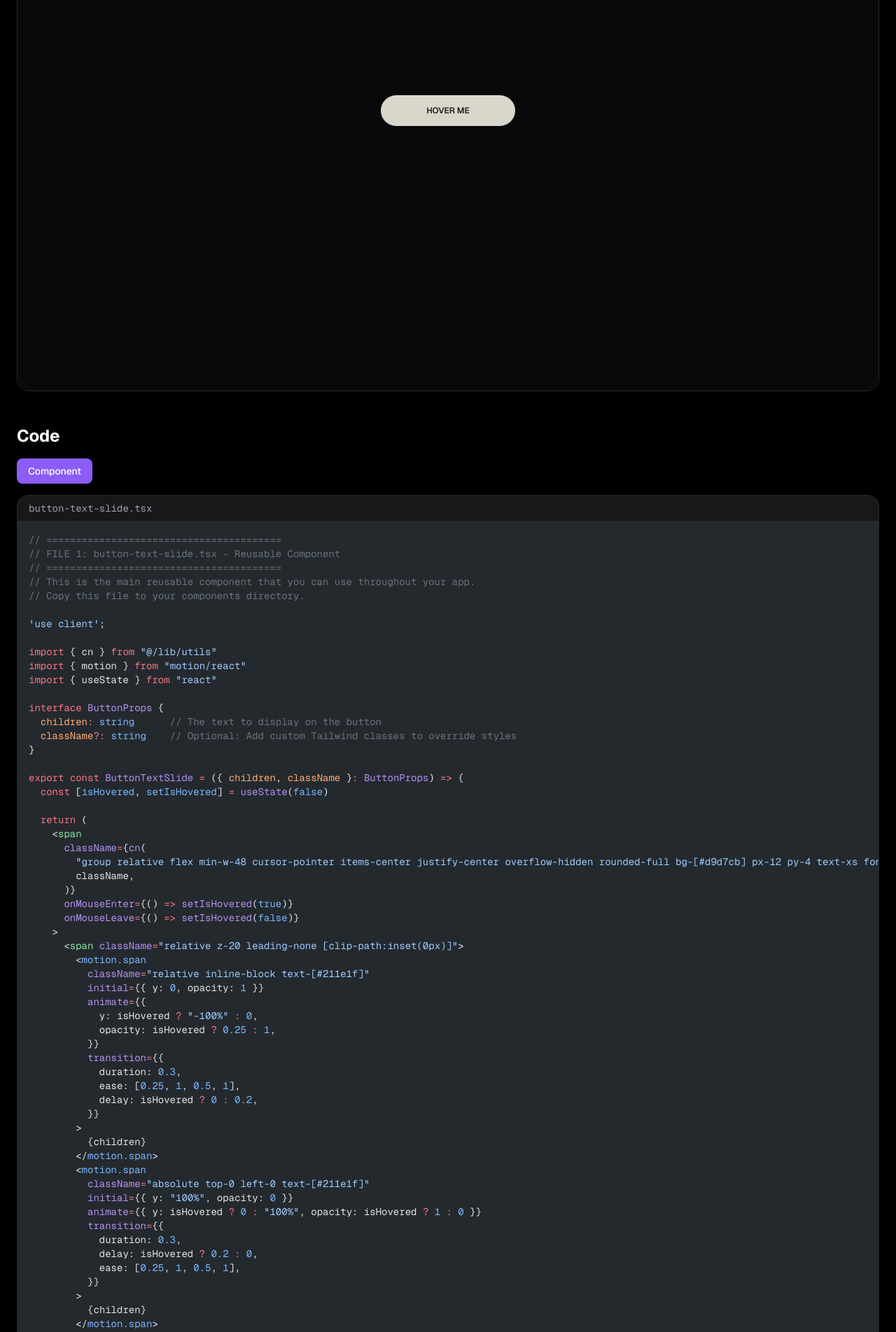
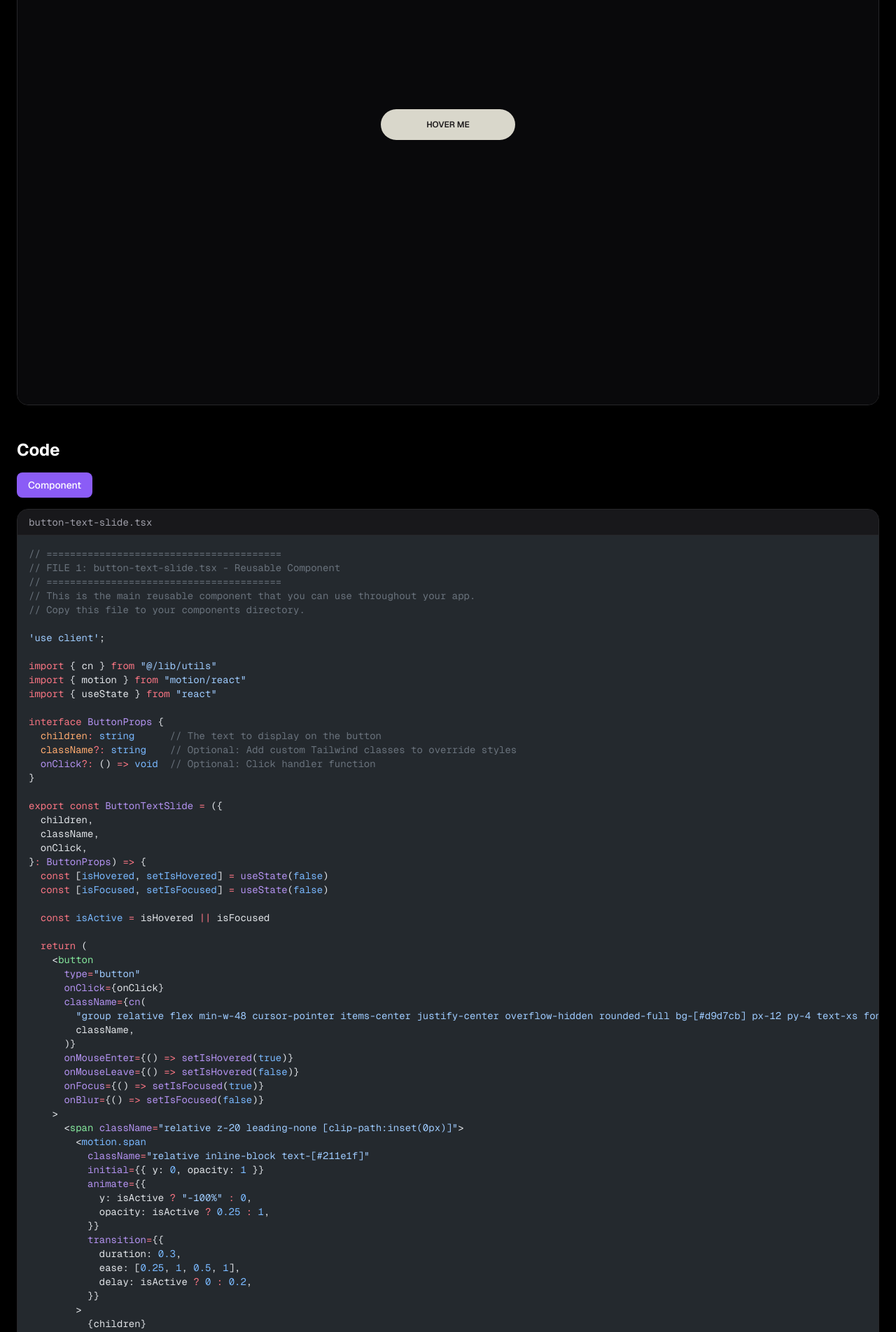
Before and after one commit to fogelmark/design-lib, a Next.js app: page /component/button-text-slide in a window 1280 px wide. Shown: the part 760-2663 px from the top of the page at 70% size. Built offline with nearby package versions, Linux system fonts and the light colour scheme.

Commit message:
button-text-slide accessibility fix

```diff
--- a/components/showcase/buttons/button-text-slide/button-text-slide.tsx
+++ b/components/showcase/buttons/button-text-slide/button-text-slide.tsx
@@ -5,32 +5,44 @@ import { useState } from "react"
 interface ButtonProps {
   children: string
   className?: string
+  onClick?: () => void
 }
 
-export const ButtonTextSlide = ({ children, className }: ButtonProps) => {
+export const ButtonTextSlide = ({
+  children,
+  className,
+  onClick,
+}: ButtonProps) => {
   const [isHovered, setIsHovered] = useState(false)
+  const [isFocused, setIsFocused] = useState(false)
+
+  const isActive = isHovered || isFocused
 
   return (
-    <span
+    <button
+      type="button"
+      onClick={onClick}
       className={cn(
-        "group relative flex w-48 cursor-pointer items-center justify-center overflow-hidden rounded-full bg-[#d9d7cb] px-12 py-4 text-xs font-semibold uppercase [clip-path:inset(0px)]",
+        "group relative flex min-w-48 cursor-pointer items-center justify-center overflow-hidden rounded-full bg-[#d9d7cb] px-12 py-4 text-xs font-semibold uppercase",
         className,
       )}
       onMouseEnter={() => setIsHovered(true)}
       onMouseLeave={() => setIsHovered(false)}
+      onFocus={() => setIsFocused(true)}
+      onBlur={() => setIsFocused(false)}
     >
       <span className="relative z-20 leading-none [clip-path:inset(0px)]">
         <motion.span
           className="relative inline-block text-[#211e1f]"
           initial={{ y: 0, opacity: 1 }}
           animate={{
-            y: isHovered ? "-100%" : 0,
-            opacity: isHovered ? 0.25 : 1,
+            y: isActive ? "-100%" : 0,
+            opacity: isActive ? 0.25 : 1,
           }}
           transition={{
             duration: 0.3,
             ease: [0.25, 1, 0.5, 1],
-            delay: isHovered ? 0 : 0.2,
+            delay: isActive ? 0 : 0.2,
           }}
         >
           {children}
@@ -38,10 +50,10 @@ export const ButtonTextSlide = ({ children, className }: ButtonProps) => {
         <motion.span
           className="absolute top-0 left-0 text-[#211e1f]"
           initial={{ y: "100%", opacity: 0 }}
-          animate={{ y: isHovered ? 0 : "100%", opacity: isHovered ? 1 : 0 }}
+          animate={{ y: isActive ? 0 : "100%", opacity: isActive ? 1 : 0 }}
           transition={{
             duration: 0.3,
-            delay: isHovered ? 0.2 : 0,
+            delay: isActive ? 0.2 : 0,
             ease: [0.25, 1, 0.5, 1],
           }}
         >
@@ -51,16 +63,16 @@ export const ButtonTextSlide = ({ children, className }: ButtonProps) => {
       <motion.span
         initial={{ y: "135%" }}
         animate={{
-          y: isHovered ? 0 : "135%",
+          y: isActive ? 0 : "135%",
         }}
         transition={{
           duration: 0.8,
-          delay: isHovered ? 0 : 0.1,
+          delay: isActive ? 0 : 0.1,
           ease: [0.25, 1, 0.5, 1],
         }}
         className="pointer-events-none absolute top-0 z-0 h-full w-full rounded-2xl bg-[#eae9e3]"
       />
       <span className="absolute top-0 left-0 h-full w-full" />
-    </span>
+    </button>
   )
 }
--- a/components/showcase/buttons/button-text-slide/index.ts
+++ b/components/showcase/buttons/button-text-slide/index.ts
@@ -1,5 +1,5 @@
-import { ComponentEntry } from "@/lib/component-registry";
-import ButtonTextSlideDemo from "./button-text-slide-demo";
+import { ComponentEntry } from "@/lib/component-registry"
+import ButtonTextSlideDemo from "./button-text-slide-demo"
 
 export const buttonTextSlide: ComponentEntry = {
   id: "button-text-slide",
@@ -10,7 +10,7 @@ export const buttonTextSlide: ComponentEntry = {
   tags: ["interactive", "hover", "animation", "text-slide"],
   dependencies: ["motion"],
   usageNotes:
-    "This is a reusable component split into two files: the component itself and a demo wrapper. Customize colors and timing for different styles. Works best with short text labels.",
+    "This is a reusable, keyboard-accessible component split into two files: the component itself and a demo wrapper. Fully accessible with keyboard navigation and focus states. Customize colors and timing for different styles. Works best with short text labels.",
   component: ButtonTextSlideDemo,
   code: {
     tsx: `// ========================================
@@ -28,32 +28,44 @@ import { useState } from "react"
 interface ButtonProps {
   children: string      // The text to display on the button
   className?: string    // Optional: Add custom Tailwind classes to override styles
+  onClick?: () => void  // Optional: Click handler function
 }
 
-export const ButtonTextSlide = ({ children, className }: ButtonProps) => {
+export const ButtonTextSlide = ({
+  children,
+  className,
+  onClick,
+}: ButtonProps) => {
   const [isHovered, setIsHovered] = useState(false)
+  const [isFocused, setIsFocused] = useState(false)
+
+  const isActive = isHovered || isFocused
 
   return (
-    <span
+    <button
+      type="button"
+      onClick={onClick}
       className={cn(
-        "group relative flex min-w-48 cursor-pointer items-center justify-center overflow-hidden rounded-full bg-[#d9d7cb] px-12 py-4 text-xs font-semibold uppercase [clip-path:inset(0px)]",
+        "group relative flex min-w-48 cursor-pointer items-center justify-center overflow-hidden rounded-full bg-[#d9d7cb] px-12 py-4 text-xs font-semibold uppercase",
         className,
       )}
       onMouseEnter={() => setIsHovered(true)}
       onMouseLeave={() => setIsHovered(false)}
+      onFocus={() => setIsFocused(true)}
+      onBlur={() => setIsFocused(false)}
     >
       <span className="relative z-20 leading-none [clip-path:inset(0px)]">
         <motion.span
           className="relative inline-block text-[#211e1f]"
           initial={{ y: 0, opacity: 1 }}
           animate={{
-            y: isHovered ? "-100%" : 0,
-            opacity: isHovered ? 0.25 : 1,
+            y: isActive ? "-100%" : 0,
+            opacity: isActive ? 0.25 : 1,
           }}
           transition={{
             duration: 0.3,
             ease: [0.25, 1, 0.5, 1],
-            delay: isHovered ? 0 : 0.2,
+            delay: isActive ? 0 : 0.2,
           }}
         >
           {children}
@@ -61,10 +73,10 @@ export const ButtonTextSlide = ({ children, className }: ButtonProps) => {
         <motion.span
           className="absolute top-0 left-0 text-[#211e1f]"
           initial={{ y: "100%", opacity: 0 }}
-          animate={{ y: isHovered ? 0 : "100%", opacity: isHovered ? 1 : 0 }}
+          animate={{ y: isActive ? 0 : "100%", opacity: isActive ? 1 : 0 }}
           transition={{
             duration: 0.3,
-            delay: isHovered ? 0.2 : 0,
+            delay: isActive ? 0.2 : 0,
             ease: [0.25, 1, 0.5, 1],
           }}
         >
@@ -74,17 +86,17 @@ export const ButtonTextSlide = ({ children, className }: ButtonProps) => {
       <motion.span
         initial={{ y: "135%" }}
         animate={{
-          y: isHovered ? 0 : "135%",
+          y: isActive ? 0 : "135%",
         }}
         transition={{
           duration: 0.8,
-          delay: isHovered ? 0 : 0.1,
+          delay: isActive ? 0 : 0.1,
           ease: [0.25, 1, 0.5, 1],
         }}
         className="pointer-events-none absolute top-0 z-0 h-full w-full rounded-2xl bg-[#eae9e3]"
       />
       <span className="absolute top-0 left-0 h-full w-full" />
-    </span>
+    </button>
   )
 }
 
@@ -110,4 +122,4 @@ export default function ButtonTextSlideDemo() {
   )
 }`,
   },
-};
+}
```
Also changed, not shown: .claude/settings.local.json (added).
